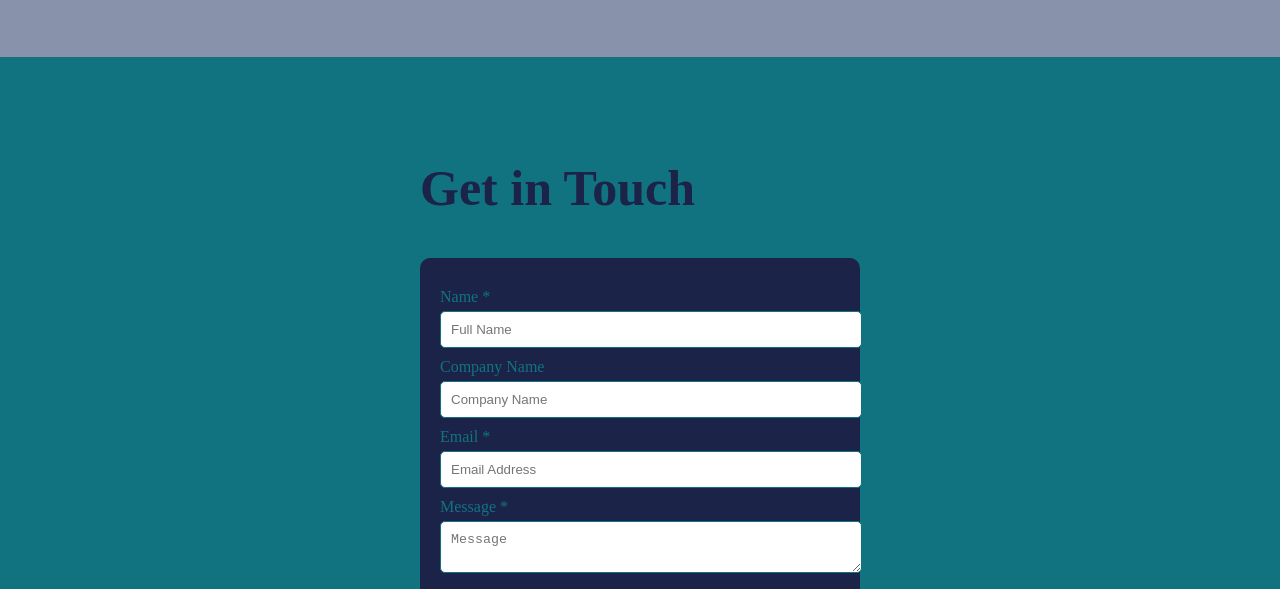
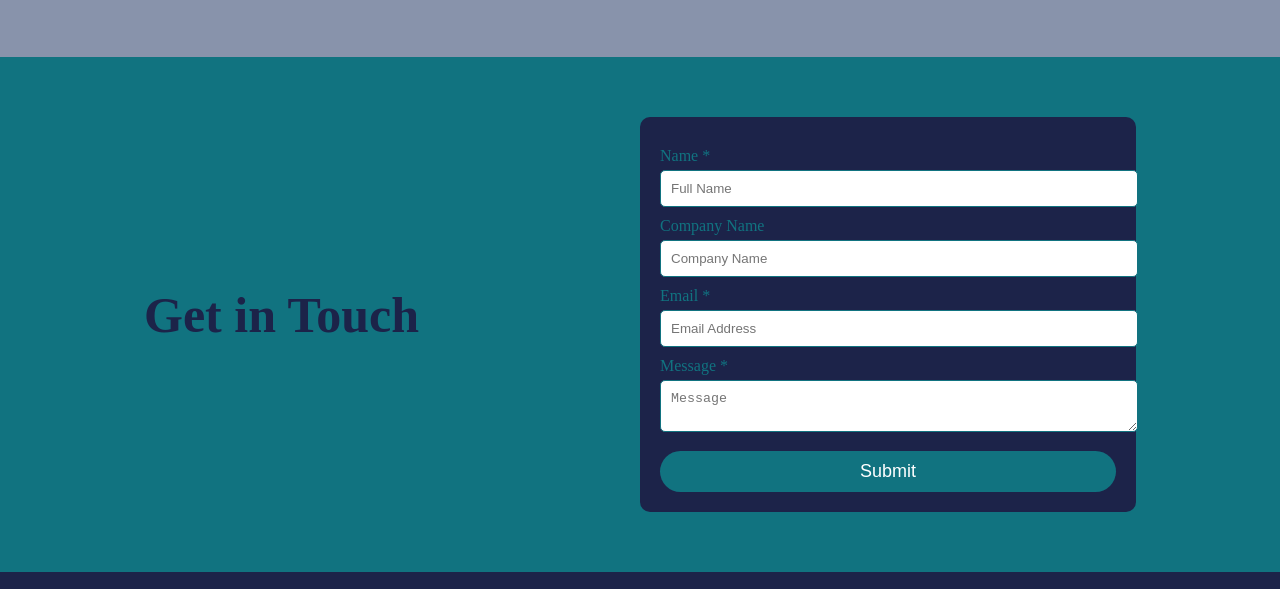
Before and after one commit to Maderass/nk_project, a plain HTML site: page index.html in a window 1280 px wide. Shown: the part 1625-2214 px from the top of the page. Drawn offline with Linux system fonts and the light colour scheme.

Commit message:
güncelleme 1

```diff
--- a/assets/styles.css
+++ b/assets/styles.css
@@ -42,13 +42,6 @@ nav ul li a {
     position: relative;
 }
 
-/* Hero Content */
-.hero-content {
-    background: rgba(0, 0, 0, 0.5);
-    padding: 20px;
-    border-radius: 10px;
-}
-
 /* Profile Image */
 .profile-img {
     width: 150px;
@@ -56,6 +49,13 @@ nav ul li a {
     border-radius: 50%;
     border: 3px solid white;
     margin-bottom: 20px;
+}
+
+/* Hero Content */
+.hero-content {
+    background: rgba(0, 0, 0, 0.5);
+    padding: 20px;
+    border-radius: 10px;
 }
 
 /* About Section */
@@ -103,21 +103,40 @@ nav ul li a {
     padding: 60px 20px;
     display: flex;
     align-items: center;
-    justify-content: space-evenly;
+    justify-content: center;
+}
+
+/* Contact Container */
+.contact-container {
+    display: flex;
+    align-items: center;
+    justify-content: space-between;
+    width: 80%;
+}
+
+/* Contact Text */
+.contact-text {
+    flex: 1;
+    text-align: left;
+    padding-right: 40px;
 }
 
 .contact-text h2 {
     color: #1C2349;
     font-size: 50px;
+    margin: 0;
 }
 
+/* Contact Form */
 .contact-form {
     background-color: #1C2349;
     padding: 20px;
     border-radius: 10px;
     width: 400px;
+    flex: 1;
 }
 
+/* Contact Form Elements */
 .contact-form label {
     color: #117380;
     font-size: 16px;
```
